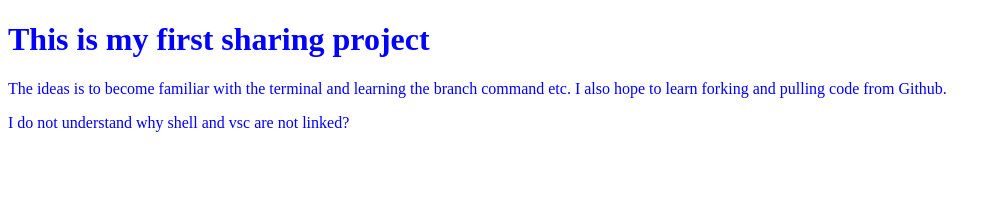
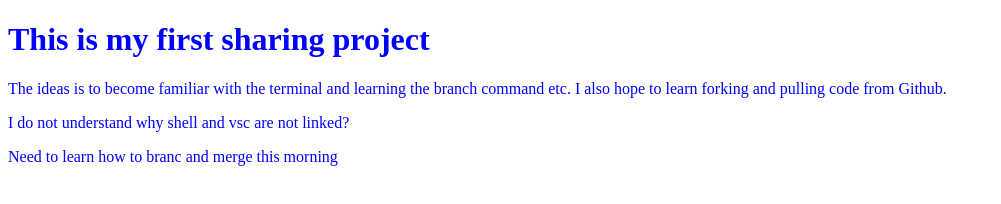
Before and after one commit to Camperbug/myFirstShare, a plain HTML site: page index.html in a window 1280 px wide. Shown: the whole page, without its empty margins (0-1001 px from the left). Drawn offline with Linux system fonts and the light colour scheme.

Commit message:
More committing practice

```diff
--- a/index.html
+++ b/index.html
@@ -10,6 +10,10 @@
     <h1>This is my first sharing project</h1>
     <p>The ideas is to become familiar with the terminal and learning the branch command etc. I also hope to learn forking and pulling code from Github.</p>
     <p>I do not understand why shell and vsc are not linked?</p>
+    <p>Need to learn how to branc and merge this morning
+
+
+    </p>
     <script src="dynamic.js"></script>
 </body>
 </html>
```
